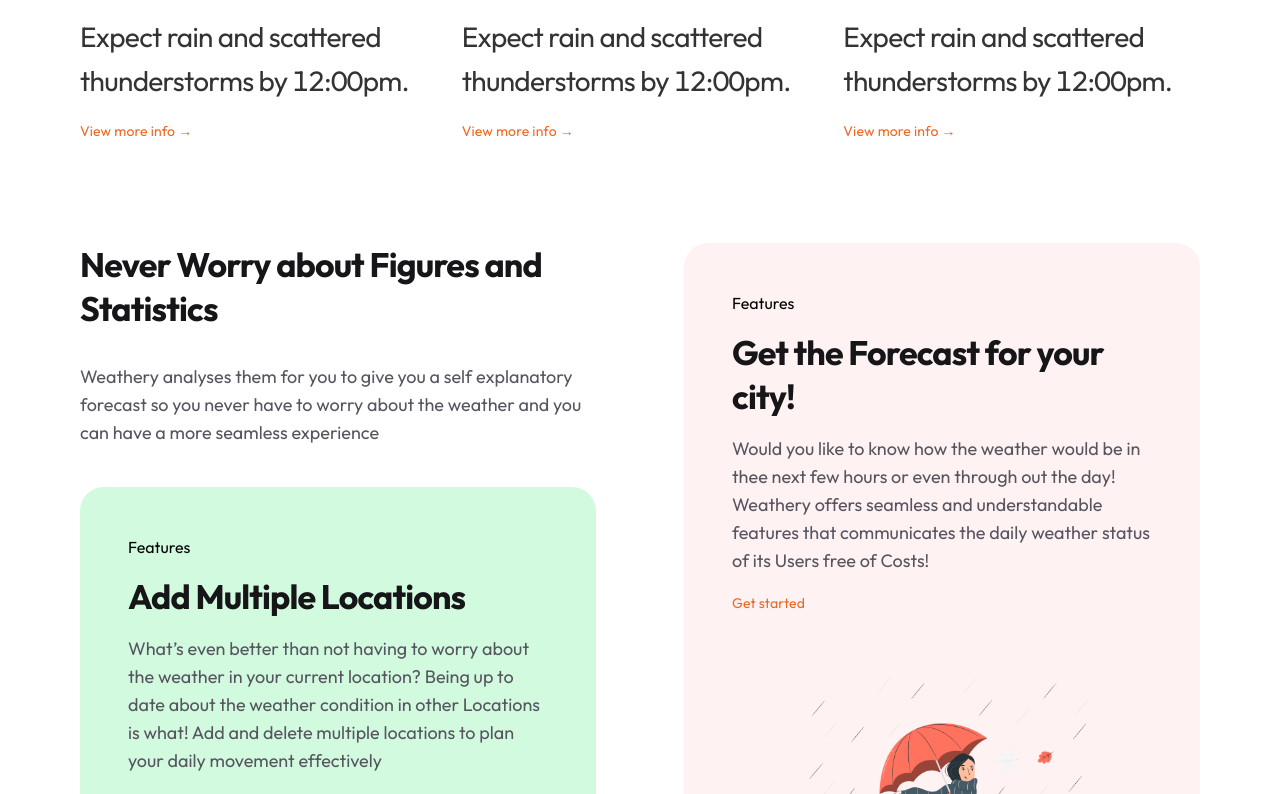
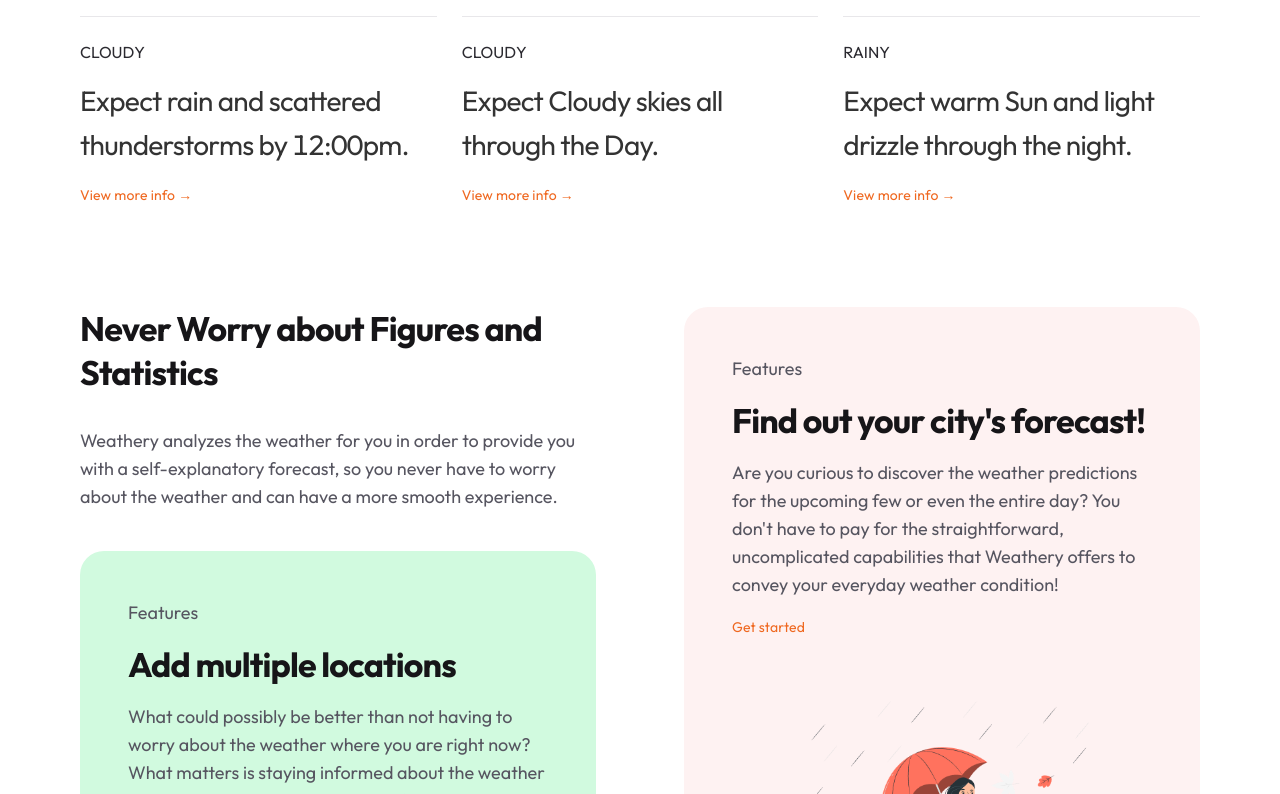
Before and after one commit to dawkaka/mechanic-gear-landing-page, a React (Create React App) app: page / in a window 1280 px wide. Shown: the part 1086-1880 px from the top of the page. Built offline with nearby package versions, Linux system fonts and the light colour scheme.

Commit message:
feat: update personal repo to match team repo

```diff
--- a/package.json
+++ b/package.json
@@ -7,6 +7,7 @@
     "@testing-library/react": "^13.4.0",
     "@testing-library/user-event": "^13.5.0",
     "daisyui": "^2.41.0",
+    "prop-types": "^15.8.1",
     "react": "^18.2.0",
     "react-dom": "^18.2.0",
     "react-router-dom": "^6.4.3",
--- /dev/null
+++ b/src/components/PopularLocation.jsx
@@ -0,0 +1,28 @@
+import React from 'react';
+import PropTypes from 'prop-types';
+import { Link } from 'react-router-dom';
+import '../styles/landingpage.css';
+
+export default function PopularLocation({ location, state, forecast }) {
+  return (
+    <article className="landing_location_brief">
+      <div className="landing_location_brief_header">
+        <img src="/landing-page/Icon (1).svg" alt="" />
+        <h3>{location}</h3>
+      </div>
+      <div className="landing_location_body">
+        <h5>{state}</h5>
+        <p>{forecast}</p>
+        <Link to="/dashboard" className="landing_link_button">
+          View more info →
+        </Link>
+      </div>
+    </article>
+  );
+}
+
+PopularLocation.propTypes = {
+  location: PropTypes.string.isRequired,
+  state: PropTypes.string.isRequired,
+  forecast: PropTypes.string.isRequired,
+};
--- a/src/pages/Home.jsx
+++ b/src/pages/Home.jsx
@@ -1,4 +1,6 @@
 import React, { useRef, useState, useEffect } from 'react';
+import { Link } from 'react-router-dom';
+import PopularLocation from '../components/PopularLocation';
 import '../styles/landingpage.css';
 
 export default function Home() {
@@ -16,9 +18,7 @@
   }, []);
 
   return (
-    <div
-      id="home"
-    >
+    <div id="home">
       <main className="landing_main">
         <header className="landing_header">
           <div className="landing_width_control_wrapper">
@@ -28,14 +28,14 @@
                   <img src="/landing-page/outline.svg" alt="" />
                   <p>clear</p>
                 </div>
-                <h1 className="landing_header_message">Expect rain and scattered thunderstorms by 12:00pm.</h1>
+                <h1 className="landing_header_message">
+                  Expect rain and scattered thunderstorms by 12:00pm.
+                </h1>
                 <div className="landing_warning">
                   <img src="/landing-page/Icon.svg" alt="" />
                   <p>There is a high risk of flooding in your area</p>
                 </div>
-                <button type="button">
-                  View more
-                </button>
+                <Link to="/dashboard">View more</Link>
               </div>
             </div>
           </div>
@@ -56,20 +56,48 @@
                 <h3 className="landing_header_md">Popular locations</h3>
                 <h6>upated a minute ago</h6>
               </div>
-              <div>
-                <div ref={slider} className="landing_locations_container">
-                  <PopularLocation />
-                  <PopularLocation />
-                  <PopularLocation />
+              <p>Weather reports of some popular locations in Nigeria</p>
+              <div ref={slider} className="landing_locations_container">
+                <PopularLocation
+                  forecast="Expect rain and scattered thunderstorms by 12:00pm."
+                  state="CLOUDY"
+                  location="Port Harcourt, Nigeria"
+                />
+                <PopularLocation
+                  forecast="Expect Cloudy skies all through the Day."
+                  state="CLOUDY"
+                  location="Lagos, Nigeria"
+                />
+                <PopularLocation
+                  forecast="Expect warm Sun and light drizzle through the night."
+                  state="RAINY"
+                  location="Kaduna, Nigeria"
+                />
+              </div>
+              <div className="landing_scroll_indicator">
+                <div
+                  style={{
+                    backgroundColor: curr === 0 ? 'var(--primary-color)' : '',
+                  }}
+                >
+                  {' '}
                 </div>
-                <div className="landing_scroll_indicator">
-                  <div style={{ backgroundColor: curr === 0 ? 'var(--primary-color)' : '' }}>{' '}</div>
-                  <div style={{ backgroundColor: curr === 1 ? 'var(--primary-color)' : '' }}>{' '}</div>
-                  <div style={{ backgroundColor: curr === 2 ? 'var(--primary-color)' : '' }}>{' '}</div>
+                <div
+                  style={{
+                    backgroundColor: curr === 1 ? 'var(--primary-color)' : '',
+                  }}
+                >
+                  {' '}
+                </div>
+                <div
+                  style={{
+                    backgroundColor: curr === 2 ? 'var(--primary-color)' : '',
+                  }}
+                >
+                  {' '}
                 </div>
               </div>
             </section>
-
             <section
               id="landing_features_and_globe"
               style={{
@@ -86,10 +114,10 @@
                       Never Worry about Figures and Statistics
                     </h3>
                     <p>
-                      Weathery analyses them for you to give you
-                      a self explanatory forecast so you never
-                      have to worry about the weather and you can
-                      have a more seamless experience
+                      Weathery analyzes the weather for you in order to provide
+                      you with a self-explanatory forecast, so you never have to
+                      worry about the weather and can have a more smooth
+                      experience.
                     </p>
                   </div>
                   <div
@@ -98,18 +126,18 @@
                       '--ill-bg': '#D1FADF',
                     }}
                   >
-                    <h5>Features</h5>
-                    <h3>Add  Multiple Locations</h3>
+                    <p>Features</p>
+                    <h3>Add multiple locations</h3>
                     <p>
-                      What’s even better than not having to worry about the
-                      weather in your current location?
-                      Being up to date about the weather condition in
-                      other Locations is what! Add and delete multiple
-                      locations to plan your daily movement effectively
+                      What could possibly be better than not having to worry
+                      about the weather where you are right now? What matters is
+                      staying informed about the weather in other places! In
+                      order to successfully arrange your daily movement, add and
+                      delete several destinations. Use weathery app now!
                     </p>
-                    <button type="button" className="landing_link_button">
+                    <Link to="/signup" className="landing_link_button">
                       Get started
-                    </button>
+                    </Link>
                     <div style={{ width: '100%', paddingTop: '24px' }}>
                       <img
                         src="/landing-page/globe.png"
@@ -129,17 +157,18 @@
                       '--ill-bg': '#FEF2F2',
                     }}
                   >
-                    <h5>Features</h5>
-                    <h3>Get the Forecast for your city!</h3>
+                    <p>Features</p>
+                    <h3>Find out your city&apos;s forecast!</h3>
                     <p>
-                      Would you like to know how the weather would be in thee next few
-                      hours or even through out the day! Weathery offers seamless and
-                      understandable features that communicates the daily weather status
-                      of its Users free of Costs!
+                      Are you curious to discover the weather predictions for
+                      the upcoming few or even the entire day? You don&apos;t
+                      have to pay for the straightforward, uncomplicated
+                      capabilities that Weathery offers to convey your everyday
+                      weather condition!
                     </p>
-                    <button type="button" className="landing_link_button">
+                    <Link to="/signup" className="landing_link_button">
                       Get started
-                    </button>
+                    </Link>
                     <div style={{ width: '100%', paddingTop: '24px' }}>
                       <img
                         src="/landing-page/fall.png"
@@ -160,8 +189,8 @@
                 <h6>Go Mobile</h6>
                 <h3 className="landing_header_md">Use the free Weathery app</h3>
                 <p>
-                  Explore the flexibility and ease that comes with using
-                  our Weatherly app on the go!
+                  Explore the flexibility and ease that comes with using our
+                  Weatherly app on the go!
                 </p>
                 <div>
                   <img src="/landing-page/appstore.png" alt="" />
@@ -176,32 +205,10 @@
                   <img src="/landing-page/phones.png" alt="" />
                 </div>
               </div>
-
             </section>
           </div>
         </div>
-
       </main>
     </div>
   );
 }
-
-function PopularLocation() {
-  return (
-    <article className="landing_location_brief">
-      <div className="landing_location_brief_header">
-        <img src="/landing-page/Icon (1).svg" alt="" />
-        <h3>Port Harcourt, Nigeria</h3>
-      </div>
-      <div className="landing_location_body">
-        <h5>SUNNY</h5>
-        <p>
-          Expect rain and scattered thunderstorms by 12:00pm.
-        </p>
-        <button type="button" className="landing_link_button">
-          View more info →
-        </button>
-      </div>
-    </article>
-  );
-}
--- a/src/styles/landingpage.css
+++ b/src/styles/landingpage.css
@@ -44,7 +44,7 @@
     gap: 16px;
 }
 
-.landing_header_content_container button {
+.landing_header_content_container a {
     margin-top: calc(48px - 16px);
     display: flex;
     flex-direction: row;
```
Also changed, not shown: 1 other file (tests, documents, lock files or other folders).
